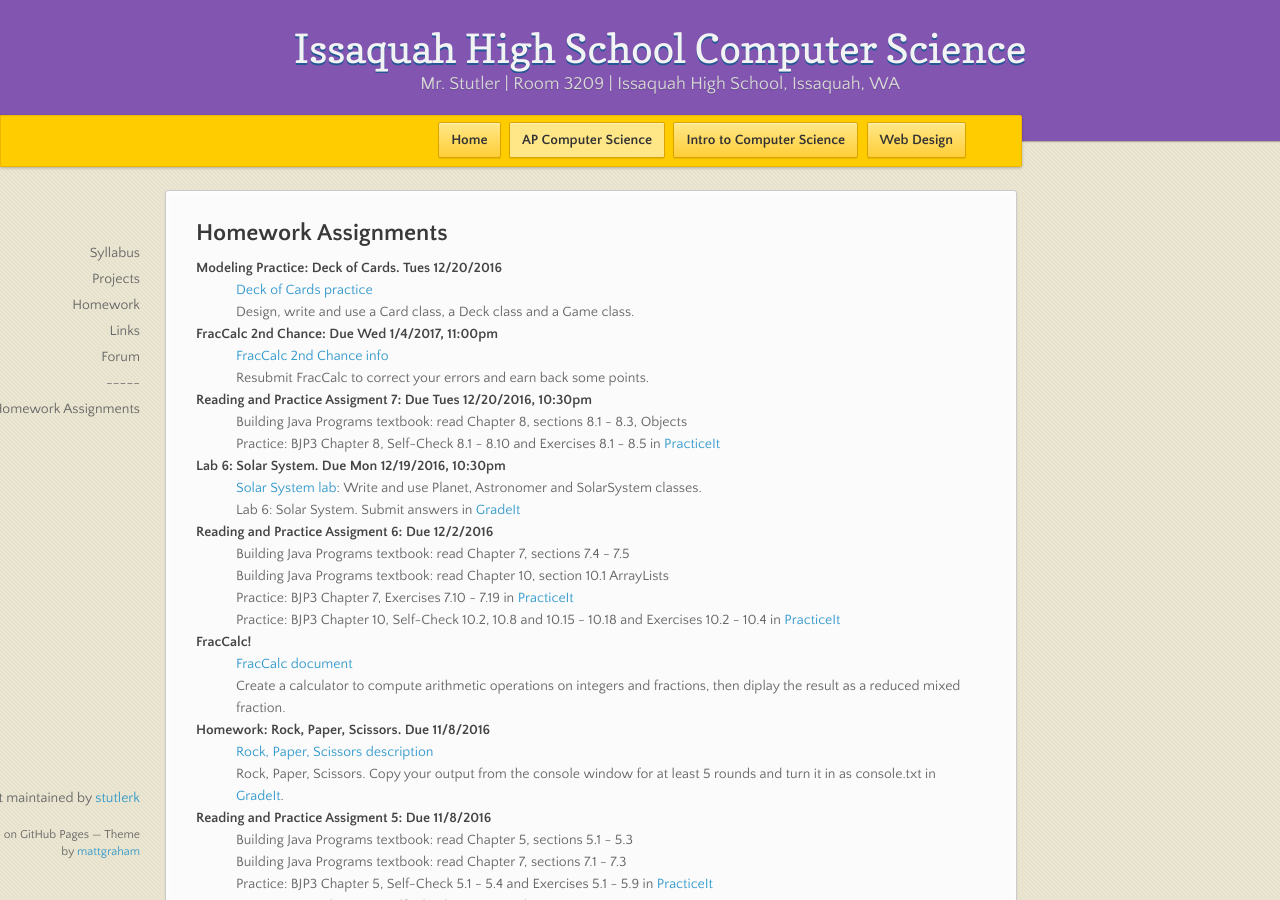
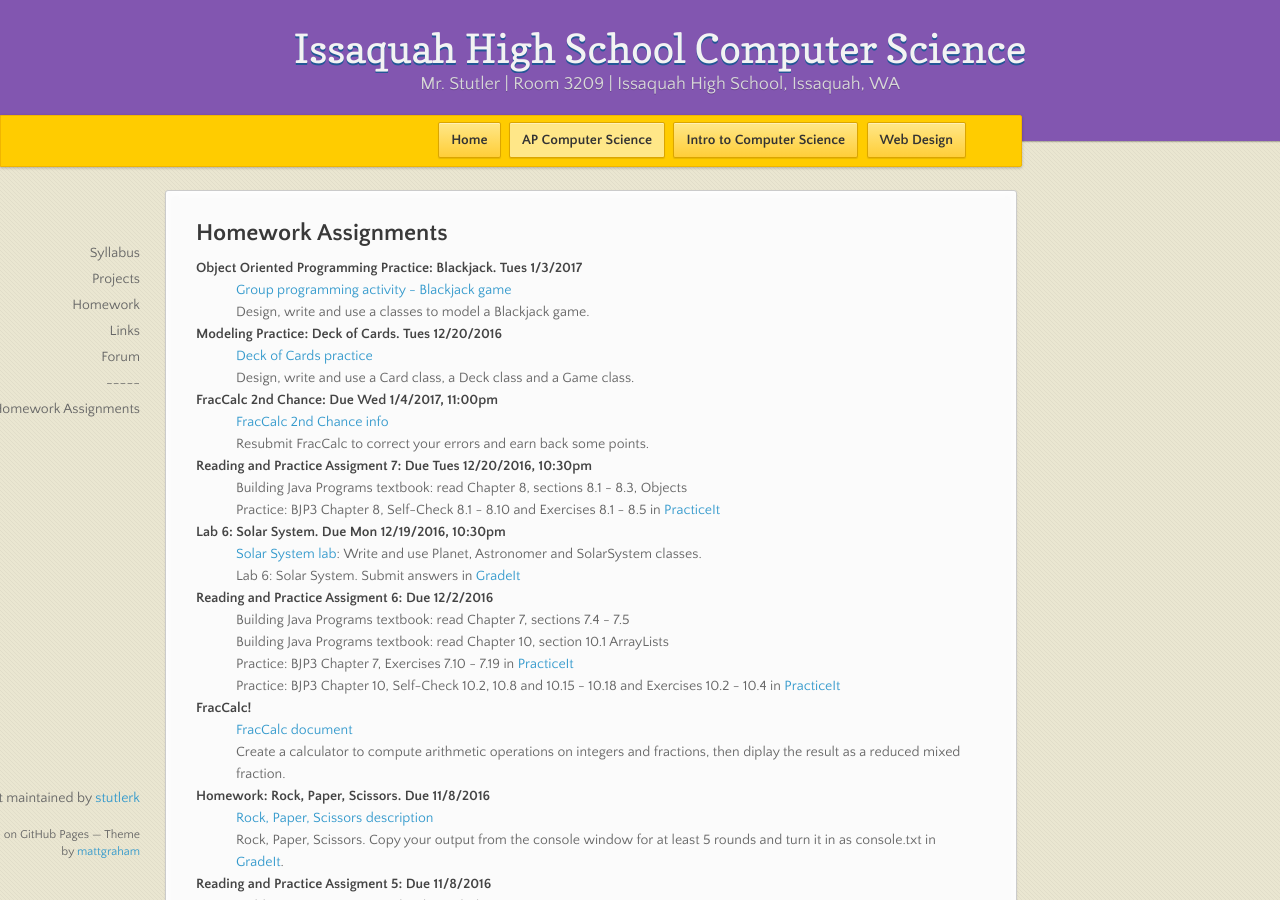
Before and after one commit to stutlerk/ihs-website, a Jekyll site: the page built from _apcs/homework.html, in a window 1280 px wide and 900 px high. Built offline with Jekyll 4.4.1, drawn with Linux system fonts in a browser that asks for light colours; nearby versions of some CDN libraries.

Commit message:
Update homework.html

```diff
--- a/_apcs/homework.html
+++ b/_apcs/homework.html
@@ -6,6 +6,12 @@ layout: course
 <section>
 <h2>Homework Assignments</h2>
 <dl>
+
+    <dt>Object Oriented Programming Practice: Blackjack. Tues 1/3/2017</dt>
+    <dd><a href="https://issaquahwednet-my.sharepoint.com/personal/stutlerk_issaquah_wednet_edu/_layouts/15/guestaccess.aspx?guestaccesstoken=OVEFcRkclQiSjUsQ6pa0RysEonQrUKbuci21W14mcZo%3d&docid=004f5785b17144cc6969ca5cb35d21624&rev=1">Group programming activity - Blackjack game</a></dd>
+    <dd>Design, write and use a classes to model a Blackjack game.</dd>
+
+
     <dt>Modeling Practice: Deck of Cards. Tues 12/20/2016</dt>
     <dd><a href="https://issaquahwednet-my.sharepoint.com/personal/stutlerk_issaquah_wednet_edu/_layouts/15/guestaccess.aspx?guestaccesstoken=NjaCoMP%2f6Mrm7Z2iU8OA%2f150YjFv0cc8nwVhSKK6u9Q%3d&docid=07ecbac0a1671499888f3f711564dfde0&rev=1">Deck of Cards practice</a></dd>
     <dd>Design, write and use a Card class, a Deck class and a Game class.</dd>
```
